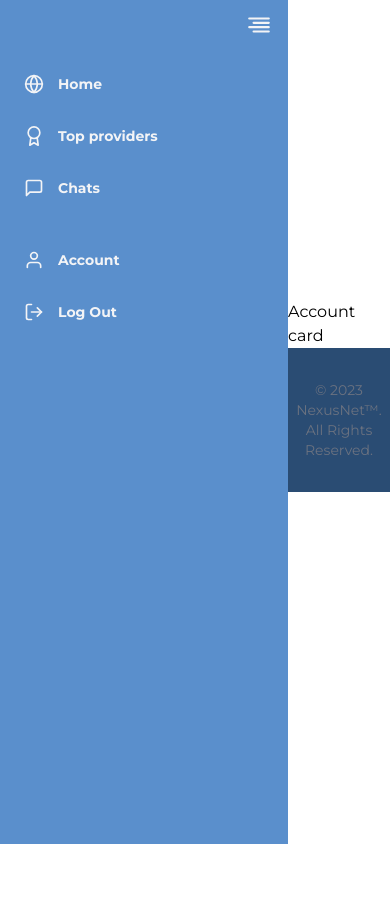
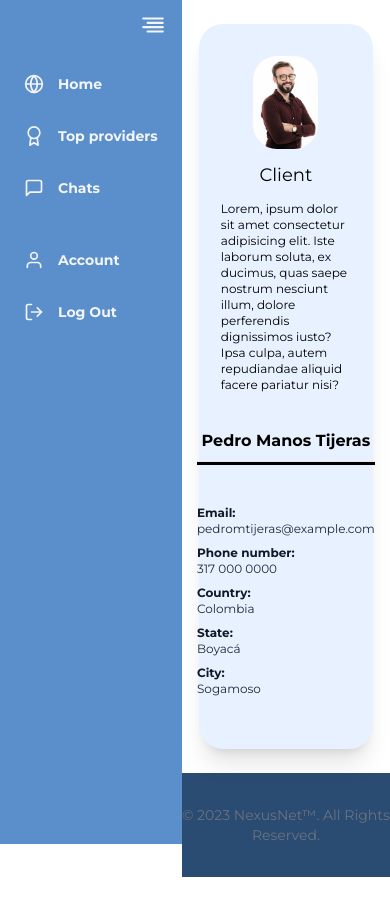
Before and after one commit to Hector-F-Romer0/NexusNet, a React (Vite) app: page /client/account in a window 390 px wide. Built offline with nearby package versions, Linux system fonts and the light colour scheme.

Commit message:
Pagina AccountClient con diseño de tailwindCSS responsive realizada

```diff
--- a/src/components/shared/CardAccount.jsx
+++ b/src/components/shared/CardAccount.jsx
@@ -15,30 +15,54 @@ import imgClient from "../../assets/imgClient.jpg";
 
 const CardAccount = () => {
 	return (
-		<AccountCardContainer>
-			<h1>Account card</h1>
-			{/* <AccountCardClientStyle>
-				<AccountContainerDescription>
-					<AccountImage src={imgClient}></AccountImage>
-					<AccountTitle>Client</AccountTitle>
-					<AccountDescription>
-						Morbi gravida leo in ipsum viverra, ut tempor lorem fermentum. Etiam quis turpis viverra,
-						fringilla turpis quis, tincidunt nulla. Praesent efficitur lorem at cursus tincidunt.
-					</AccountDescription>
-				</AccountContainerDescription>
-				<AccountContainerInfo>
-					<AccountTitle>Pedro Manos Tijeras</AccountTitle>
-					<AccountSeparator></AccountSeparator>
-					<AccountContainerP>
-						<AccountInfo>Email: pedromanostijeras@example.com</AccountInfo>
-						<AccountInfo>Phone number: 317 000 0000</AccountInfo>
-						<AccountInfo>Country: Colombia</AccountInfo>
-						<AccountInfo>State: Boyacá</AccountInfo>
-						<AccountInfo>City: Sogamoso</AccountInfo>
-					</AccountContainerP>
-				</AccountContainerInfo>
-			</AccountCardClientStyle> */}
-		</AccountCardContainer>
+		<div className="flex items-center justify-center bg-white">
+			<div className="w-10/12 h-5/6 py-8 my-6 flex flex-row items-center justify-center bg-[#E8F1FF] rounded-3xl shadow-xl">
+				<div className="flex flex-col md:flex-row w-3/4 md:w-5/6">
+					<div className="w-full md:w-2/6 flex flex-col items-center justify-center mx-0 md:mx-10">
+						<img src={imgClient} className="w-1/2 md:w-full bg-slate-600 rounded-3xl overflow-hidden"></img>
+						<h1 className="text-lg my-3"> Client </h1>
+						<p className="text-xs">
+							{" "}
+							Lorem, ipsum dolor sit amet consectetur adipisicing elit. Iste laborum soluta, ex ducimus,
+							quas saepe nostrum nesciunt illum, dolore perferendis dignissimos iusto? Ipsa culpa, autem
+							repudiandae aliquid facere pariatur nisi?{" "}
+						</p>
+					</div>
+					<div className="md:w-3/5 space-y-4 flex flex-col justify-start items-center">
+						<div className="flex flex-col justify-center">
+							<div className="my-5">
+								<h1 className="text-center text-base md:text-2xl lg:text-3xl xl:text-4xl font-bold mt-4 text-[##010334]">
+									Pedro Manos Tijeras
+								</h1>
+								<hr className="my-2 mb-4 bg-black h-1 w-full"></hr>
+							</div>
+							<ul className="flex flex-col justify-center items-start w-full mb-4">
+								<li className="flex flex-col sm:flex-row text-xs sm:text-sm md:text-base xl:text-xl text-gray-800 my-1 md:my-2 lg:my-4">
+									<strong className="text-gray-900 sm:px-2">Email:</strong>
+									<p>pedromtijeras@example.com </p>
+								</li>
+								<li className="flex flex-col sm:flex-row text-xs sm:text-sm md:text-base xl:text-xl text-gray-800 my-1 md:my-2 lg:my-4">
+									<strong className="text-gray-900 sm:px-2">Phone number:</strong>
+									<p> 317 000 0000 </p>
+								</li>
+								<li className="flex flex-col sm:flex-row text-xs sm:text-sm md:text-base xl:text-xl text-gray-800 my-1 md:my-2 lg:my-4">
+									<strong className="text-gray-900 sm:px-2">Country:</strong>
+									<p> Colombia </p>
+								</li>
+								<li className="flex flex-col sm:flex-row text-xs sm:text-sm md:text-base xl:text-xl text-gray-800 my-1 md:my-2 lg:my-4">
+									<strong className="text-gray-900 sm:px-2">State:</strong>
+									<p> Boyacá </p>
+								</li>
+								<li className="flex flex-col sm:flex-row text-xs sm:text-sm md:text-base xl:text-xl text-gray-800 my-1 md:my-2 lg:my-4">
+									<strong className="text-gray-900 sm:px-2">City:</strong>
+									<p> Sogamoso </p>
+								</li>
+							</ul>
+						</div>
+					</div>
+				</div>
+			</div>
+		</div>
 	);
 };
 
--- a/src/pages/client/AccountClient.jsx
+++ b/src/pages/client/AccountClient.jsx
@@ -6,13 +6,13 @@ import { Layout, MainContentLayout, NavBarLayout } from "../../styled-components
 
 const AccountClient = () => {
 	return (
-		<Layout>
+		<section className="flex">
 			<SideBar />
-			<MainContentLayout>
+			<div>
 				<CardAccount></CardAccount>
 				<Footer />
-			</MainContentLayout>
-		</Layout>
+			</div>
+		</section>
 	);
 };
 
```
